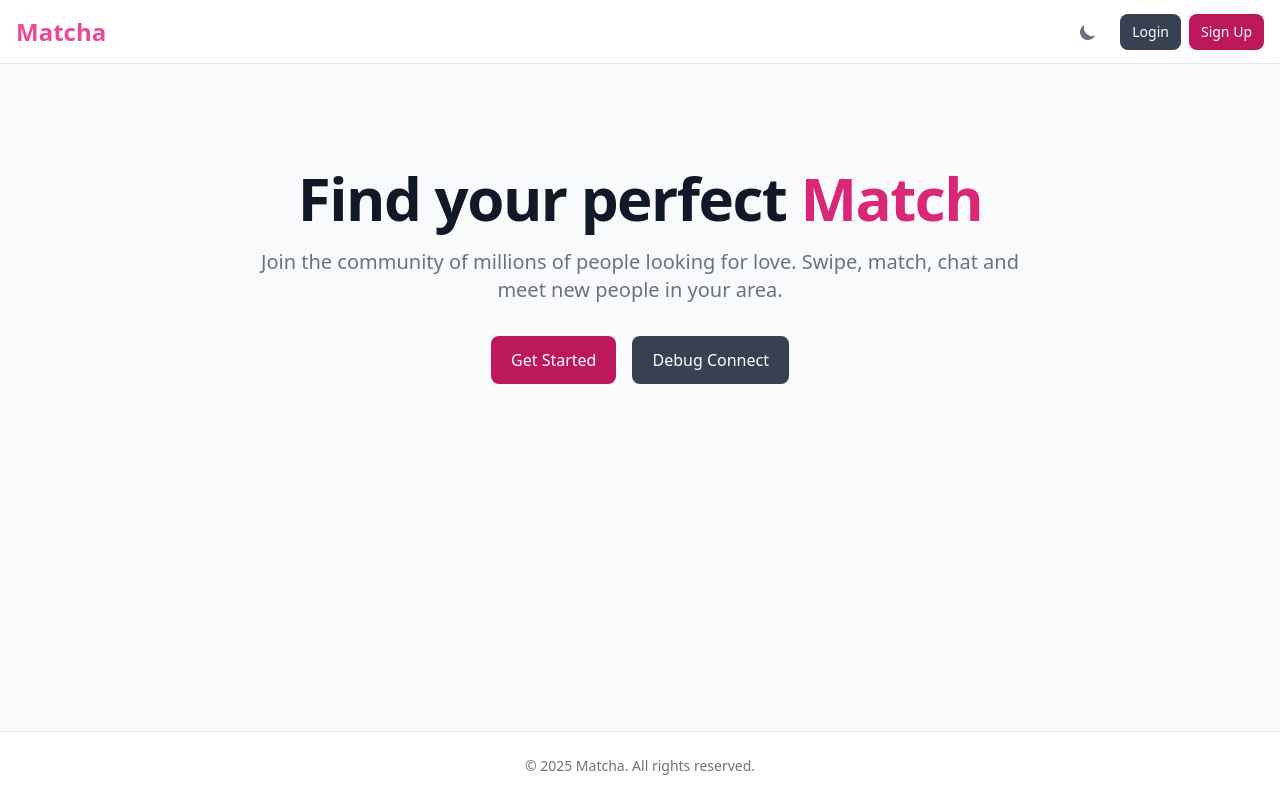
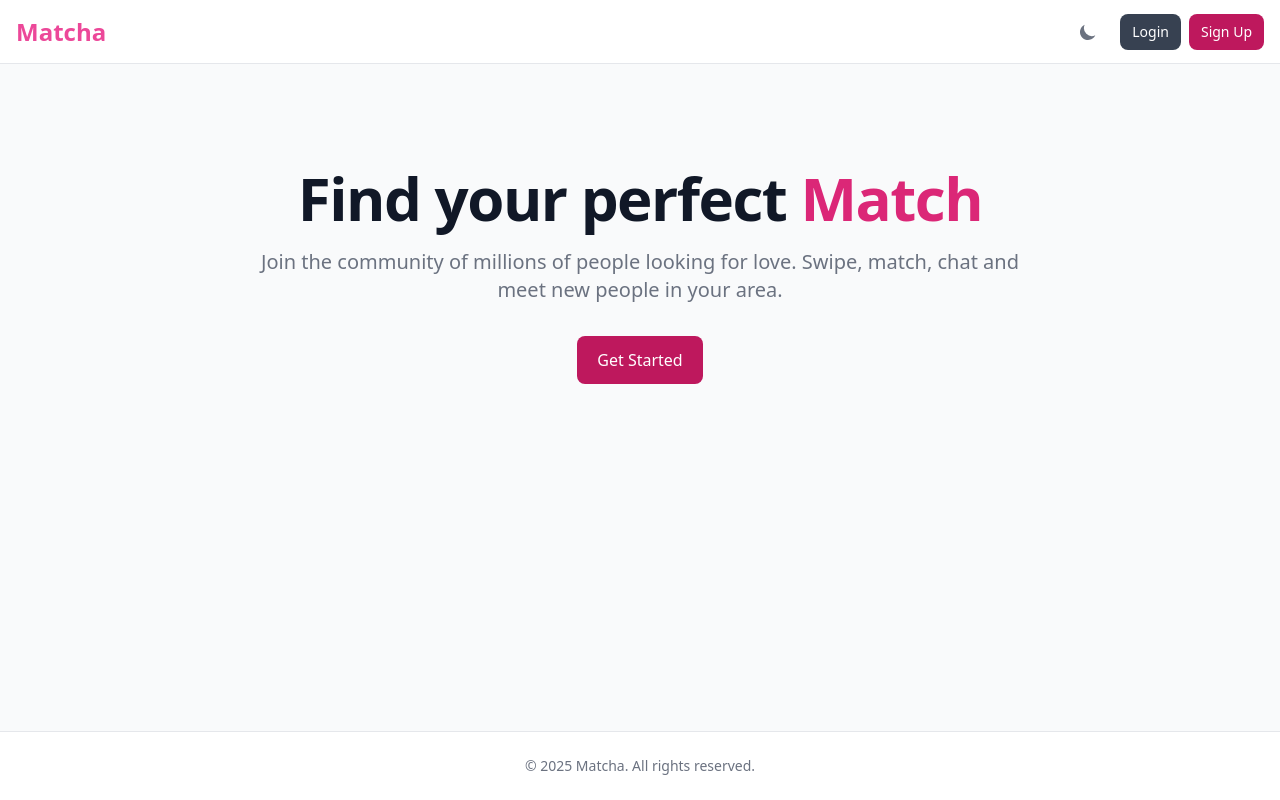
Before and after one commit to jgavairo/Matcha, a React (Vite) app in the folder frontend/: page / in a window 1280 px wide. Built offline with nearby package versions, Linux system fonts and the light colour scheme; no server answers.

Commit message:
remove debug connect button

```diff
--- a/frontend/src/pages/HomePage.tsx
+++ b/frontend/src/pages/HomePage.tsx
@@ -27,9 +27,6 @@ const HomePage: React.FC = () => {
             Get Started
           </Button>
         </Link>
-        <Button color="gray" size="lg" onClick={handleDebugLogin}>
-          Debug Connect
-        </Button>
       </div>
     </div>
   );
```
